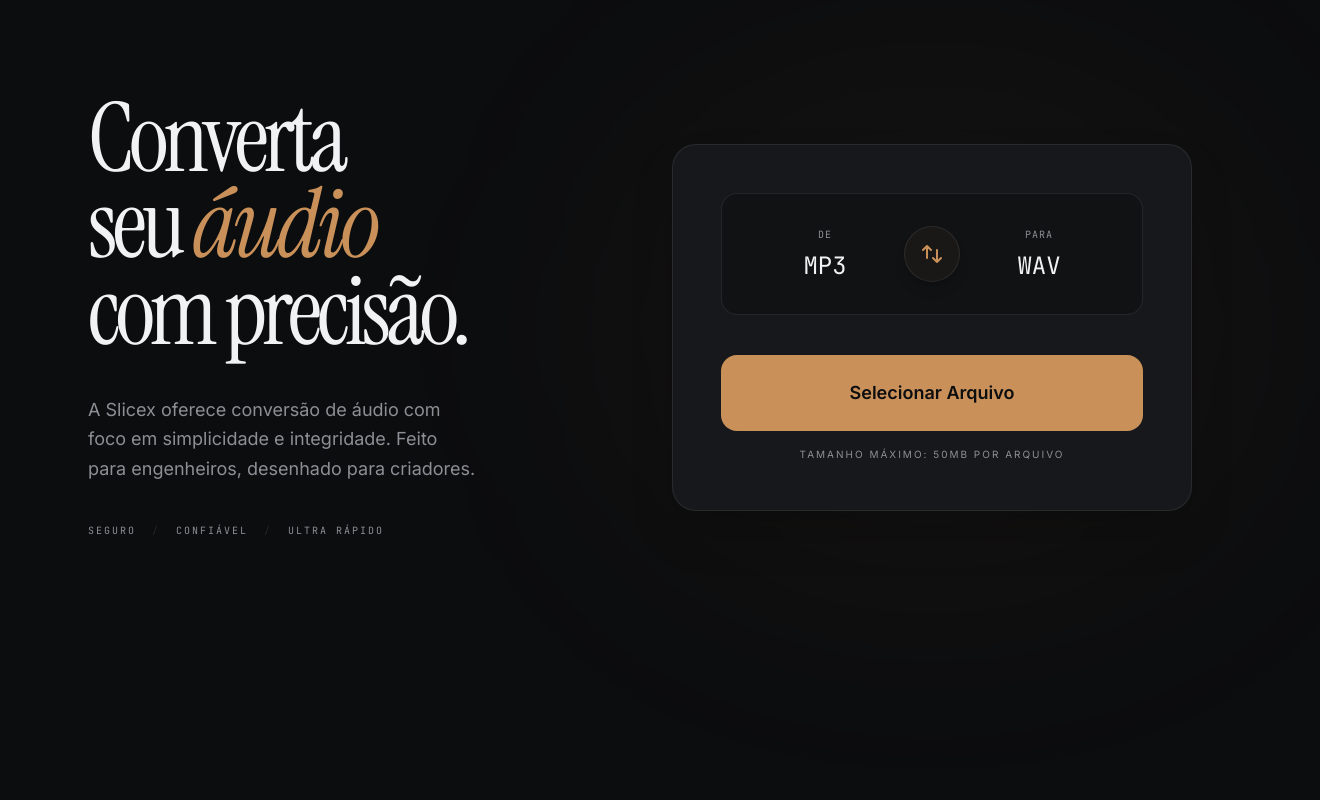
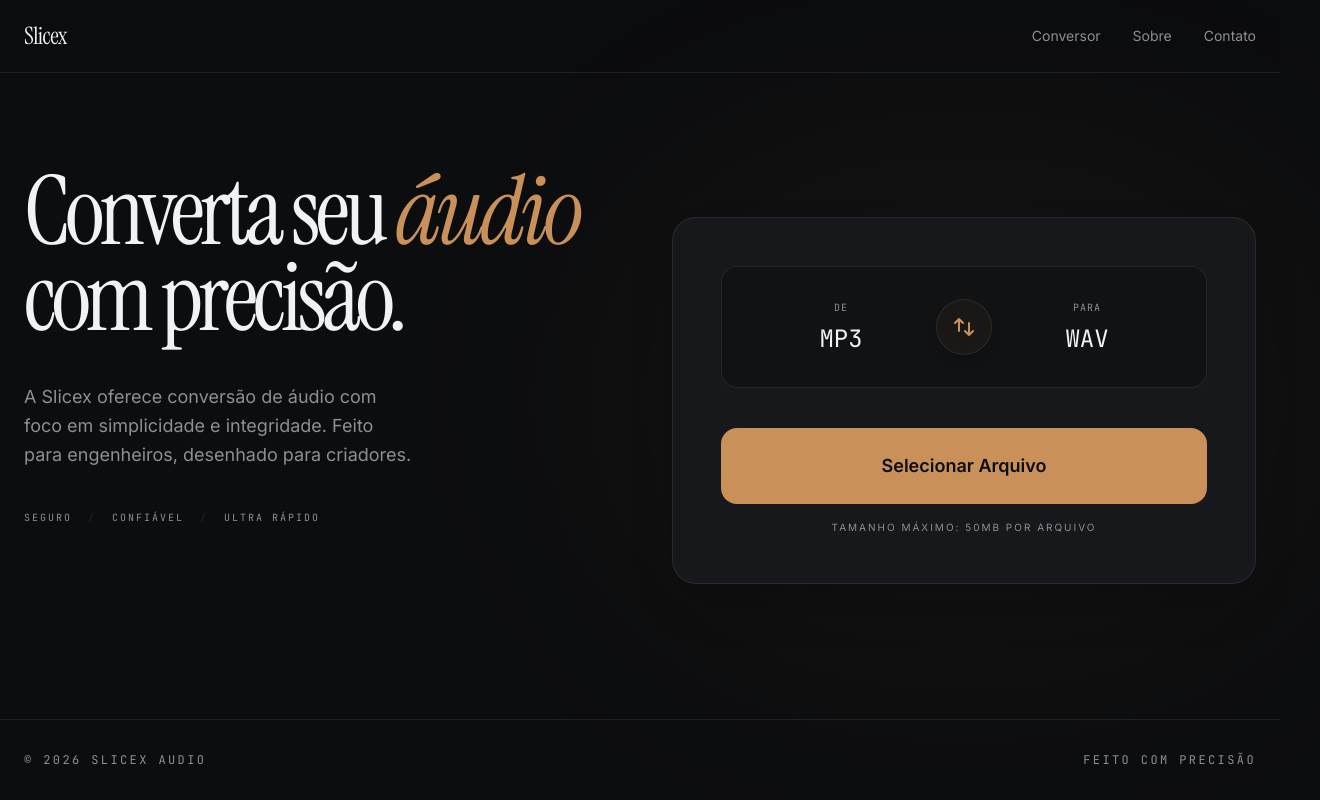
Before and after one commit to vavito/slicex_audio_converter, a React (Vite) app in the folder frontend/: page / in a window 1280 px wide. Shown: the whole page, 1320 px wide, since content can reach past the window. Built offline with nearby package versions, Linux system fonts and the light colour scheme.

Commit message:
feat: navbar + footer

```diff
--- a/frontend/src/App.tsx
+++ b/frontend/src/App.tsx
@@ -1,15 +1,21 @@
-import { CabecalhoHero } from "./components/conversor/CabecalhoHero";
-import { CardConversor } from "./components/conversor/CardConversor";
+import { Navbar } from "@/components/Navbar";
+import { Footer } from "@/components/Footer";
+import { CabecalhoHero } from "@/components/conversor/CabecalhoHero";
+import { CardConversor } from "@/components/conversor/CardConversor";
 
-function App() {
+export default function App() {
   return (
-    <main className="mx-auto max-w-6xl px-6 py-12 md:py-24">
-      <section className="animate-fade-up grid items-start gap-16 lg:grid-cols-2">
-        <CabecalhoHero />
-        <CardConversor />
-      </section>
-    </main>
+    <div className="flex min-h-screen flex-col bg-background text-foreground">
+      <Navbar />
+
+      <main className="flex-1">
+        <section className="mx-auto grid max-w-7xl gap-16 px-6 py-16 lg:grid-cols-2 lg:py-24">
+          <CabecalhoHero />
+          <CardConversor />
+        </section>
+      </main>
+
+      <Footer />
+    </div>
   );
 }
-
-export default App;
--- /dev/null
+++ b/frontend/src/components/Footer.tsx
@@ -0,0 +1,14 @@
+export function Footer() {
+  return (
+    <footer className="border-t border-white/10 bg-background">
+      <div className="mx-auto flex max-w-7xl flex-col items-center justify-between gap-4 px-6 py-8 text-sm text-muted-foreground md:flex-row">
+        <p className="font-mono text-xs uppercase tracking-[0.2em]">
+          © {new Date().getFullYear()} Slicex Audio
+        </p>
+        <p className="font-mono text-xs uppercase tracking-[0.2em]">
+          Feito com precisão
+        </p>
+      </div>
+    </footer>
+  );
+}
--- /dev/null
+++ b/frontend/src/components/Navbar.tsx
@@ -0,0 +1,28 @@
+export function Navbar() {
+  return (
+    <header className="border-b border-white/10 bg-background/80 backdrop-blur">
+      <nav className="mx-auto flex max-w-7xl items-center justify-between px-6 py-5">
+        <a href="/" className="font-serif text-2xl tracking-tight">
+          Slicex
+        </a>
+        <ul className="hidden items-center gap-8 text-sm text-muted-foreground md:flex">
+          <li>
+            <a href="#" className="transition-colors hover:text-foreground">
+              Conversor
+            </a>
+          </li>
+          <li>
+            <a href="#" className="transition-colors hover:text-foreground">
+              Sobre
+            </a>
+          </li>
+          <li>
+            <a href="#" className="transition-colors hover:text-foreground">
+              Contato
+            </a>
+          </li>
+        </ul>
+      </nav>
+    </header>
+  );
+}
```
